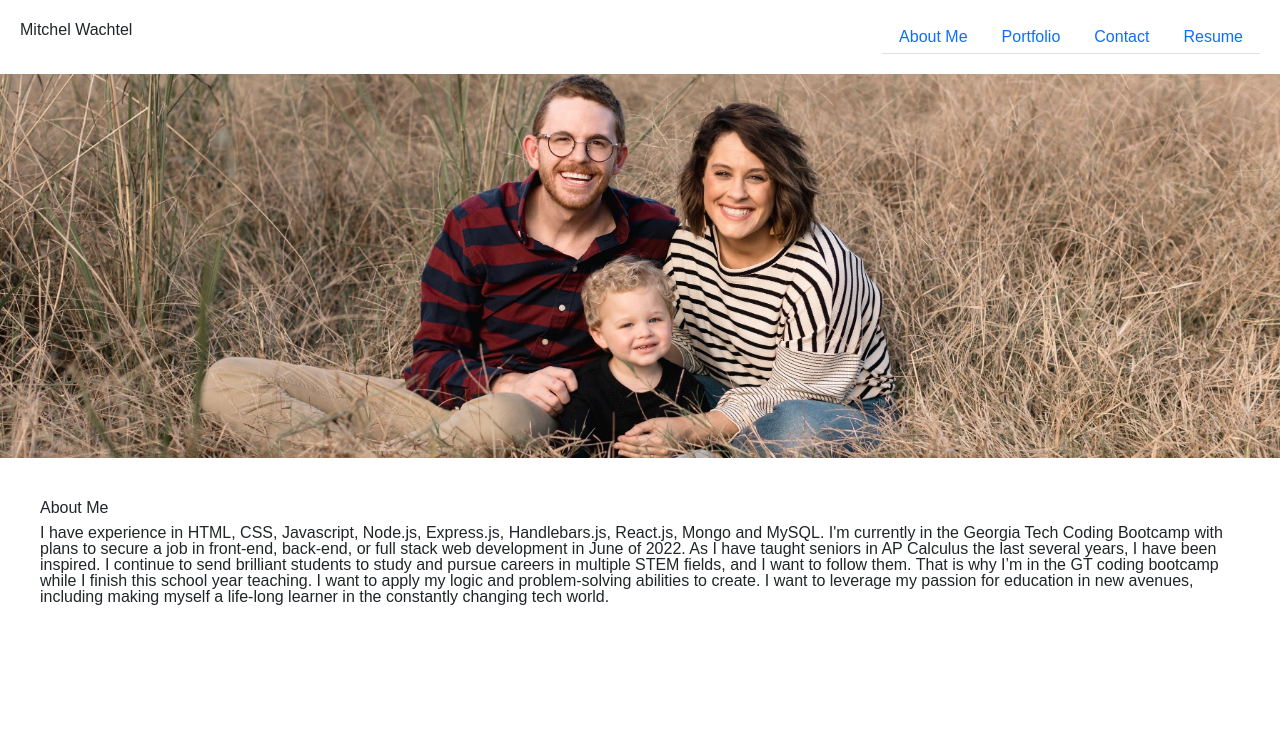
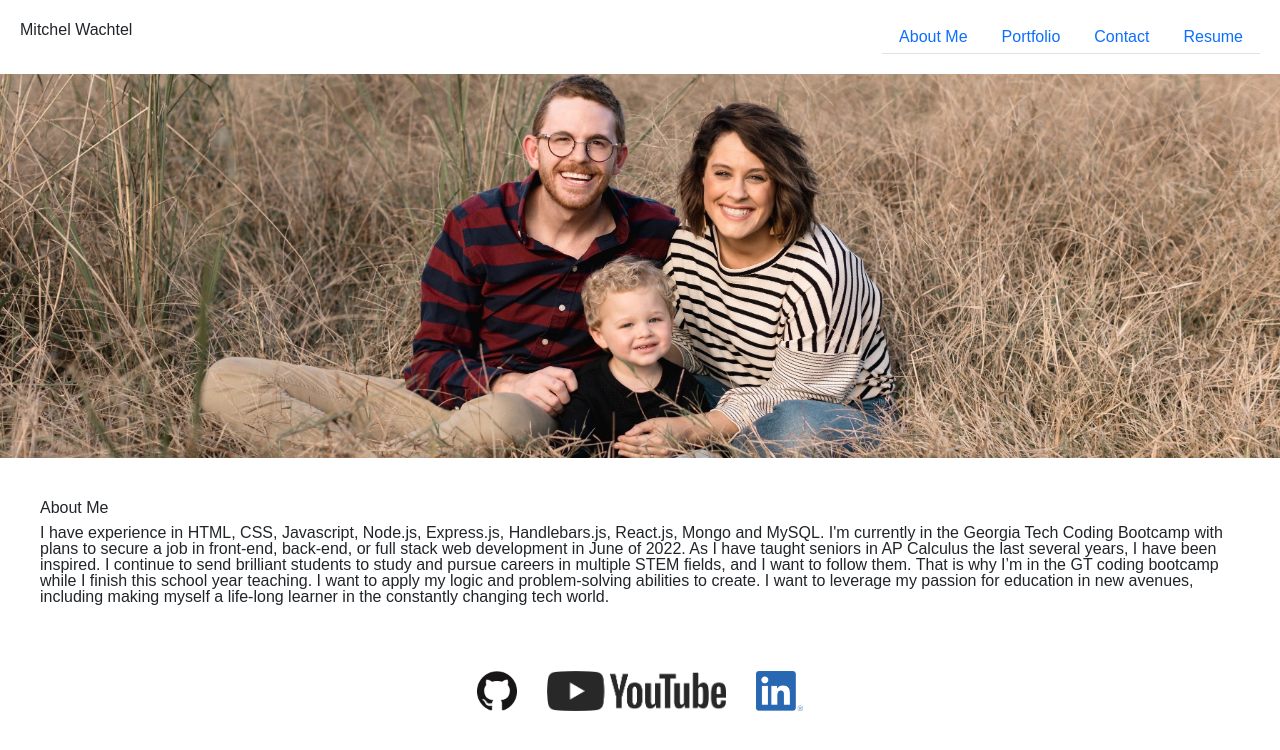
Before and after one commit to mitchelwachtel/portfolio-react, a React (Create React App) app: page / in a window 1280 px wide. Shown: the top 750 px of the page. Built offline with nearby package versions, Linux system fonts and the light colour scheme.

Commit message:
footer links added

```diff
--- a/src/components/Content.js
+++ b/src/components/Content.js
@@ -39,7 +39,7 @@ export default function Content() {
       <Navbar currentPage={currentPage} handlePageChange={handlePageChange} />
 
       {renderPage()}
-      {/* <Footer /> */}
+      <Footer />
     </div>
   );
 }
--- a/src/components/Footer.js
+++ b/src/components/Footer.js
@@ -0,0 +1,31 @@
+import React from 'react';
+import "../styles/Footer.css";
+import githubPic from '../assets/images/github.png'
+import youtubePic from '../assets/images/youtube.png'
+import linkedinPic from '../assets/images/linkedin.png'
+
+export default function Footer() {
+  return (
+    <footer class="footer-links">
+      <a href="https://github.com/mitchelwachtel" target="_blank">
+      <img className="linkPic"
+        src={githubPic}
+        alt="link to Mitchel Wachtel's Github"
+      />
+      </a>
+      <a href="https://youtube.com/docwach" target="_blank">
+      <img className="linkPic"
+        src={youtubePic}
+        alt="link to Mitchel Wachtel's Youtube Channel"
+      />
+      </a>
+      <a href="https://www.linkedin.com/in/mitchelwachtel/" target="_blank">
+      <img className="linkPic"
+        src={linkedinPic}
+        alt="link to Mitchel Wachtel's LinkedIn Profile"
+      />
+      </a>
+
+    </footer>
+  );
+}
--- a/src/styles/Footer.css
+++ b/src/styles/Footer.css
@@ -0,0 +1,10 @@
+.footer-links {
+    display: flex;
+    justify-content: center;
+}
+
+.linkPic {
+    height: 40px;
+    width: auto;
+    margin: 10px 15px;
+}
```
